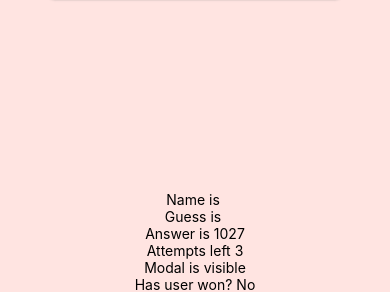
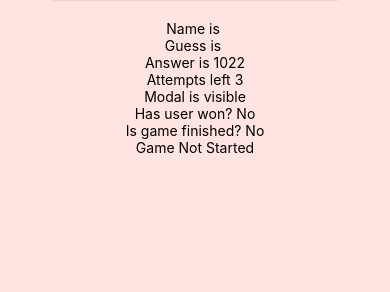
Before and after one commit to roelno/cs5520-assignment1, a React Native app: screen / in a window 390 px wide. Shown: the part 534-826 px from the top of the page. Built offline with nearby package versions, Linux system fonts and the light colour scheme.

Commit message:
Render answer only at game start

```diff
--- a/App.js
+++ b/App.js
@@ -1,5 +1,5 @@
 import { StatusBar } from "expo-status-bar";
-import React, { useState } from 'react'
+import React, { useState, useEffect } from 'react'
 import { SafeAreaView, StyleSheet, Text, View } from 'react-native'
 import Start from './screens/Start'
 import Game from "./screens/Game";
@@ -10,7 +10,8 @@ const App = () => {
   const [hasUserWon, setHasUserWon] = useState(false);
   const [isGameFinished, setGameFinished] = useState(false);
 
-  const answer = Math.floor(Math.random() * 10) + 1020;
+  const generateRandomNumber = () => Math.floor(Math.random() * 10) + 1020;
+  const [answer, setAnswer] = useState(generateRandomNumber());
 
   const [userName, setUserName] = useState('');
   const [userGuess, setUserGuess] = useState('');
@@ -54,6 +55,7 @@ const App = () => {
     setUserGuess('');
     setAttempts(3);
     setHasUserWon(false);
+    setAnswer(generateRandomNumber());
   }
 
 
@@ -101,6 +103,7 @@ const App = () => {
       <Text>Attempts left {attempts}</Text>
       <Text>Modal is {modalVisible ? 'visible' : 'hidden'}</Text>
       <Text>Has user won? {hasUserWon ? 'Yes' : 'No'}</Text>
+      <Text>Is game finished? {isGameFinished ? 'Yes' : 'No'}</Text>
       <Text>{canGameStart ? 'Game Started!!' : 'Game Not Started'}</Text>
     </SafeAreaView>
   )
--- a/screens/Start.js
+++ b/screens/Start.js
@@ -119,7 +119,7 @@ export default Start
 
 const styles = StyleSheet.create({
     container: {
-        flex: 1,
+        // flex: 1,
         // alignItems: "center",
         // justifyContent: "center",
     },
```
